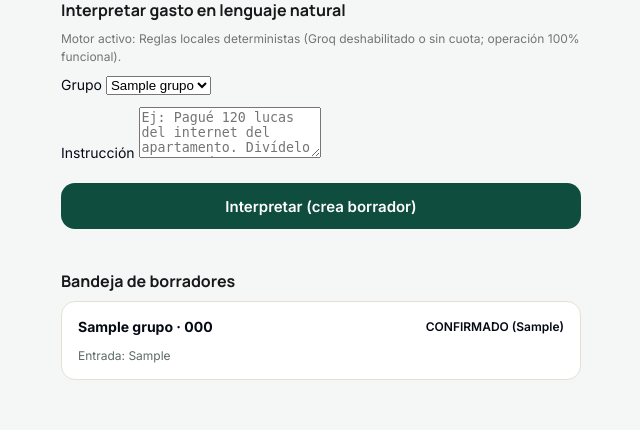
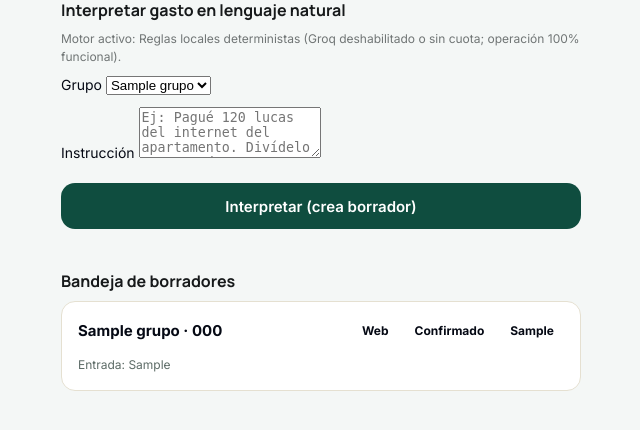
Before and after one commit to Viasuss/gestor-gastos-compartidos, a Spring Boot app: page /bandeja in a window 1280 px wide. Shown: the part 255-685 px from the top of the page, without its empty margins (319-959 px from the left). Run offline with Spring Boot 4, Linux system fonts and the light colour scheme; a user stored in the database is signed in; tables that the repository leaves empty hold one stand-in row (values such as "Sample post"); some of the project's set-up classes (security, data sources, template engines, error pages and the like) are left out, and stand-ins take their place.

Commit message:
style(B6.3): refinar bandeja inteligente con etiquetas legibles y canal de origen

```diff
--- a/src/main/resources/templates/bandeja.html
+++ b/src/main/resources/templates/bandeja.html
@@ -66,10 +66,18 @@
                 No tienes borradores registrados todavía.
             </div>
 
-            <div th:each="b : ${borradores}" class="expense-card" style="margin-bottom: 14px; display: flex; flex-direction: column; gap: 10px;">
-                <div style="display: flex; justify-content: space-between; align-items: center;">
-                    <strong th:text="${b.grupo.name + ' · ' + b.concepto}">Grupo · Concepto</strong>
-                    <span style="font-size: 12px; font-weight: 600;" th:text="${b.estado + ' (' + b.proveedorUtilizado + ')'}">ESTADO</span>
+            <div th:each="b : ${borradores}" class="expense-card" style="margin-bottom: 14px; display: flex; flex-direction: column; gap: 12px; padding: 16px;">
+                <div style="display: flex; justify-content: space-between; align-items: center; gap: 8px; flex-wrap: wrap;">
+                    <strong style="font-size: 15px;" th:text="${b.grupo.name + ' · ' + b.concepto}">Grupo · Concepto</strong>
+                    <div style="display: flex; gap: 6px; align-items: center; flex-wrap: wrap;">
+                        <span class="nexus-badge nexus-badge-neutral"
+                              th:text="${b.origen == 'TELEGRAM' ? 'Telegram' : 'Web'}">Web</span>
+                        <span class="nexus-badge"
+                              th:classappend="${b.estado.name() == 'CONFIRMADO' ? ' nexus-badge-success' : (b.estado.name() == 'REQUIERE_ACLARACION' ? ' nexus-badge-warning' : ' nexus-badge-neutral')}"
+                              th:text="${b.estado.name() == 'REQUIERE_ACLARACION' ? 'Requiere aclaración' : (b.estado.name() == 'PENDIENTE' ? 'Pendiente' : (b.estado.name() == 'CONFIRMADO' ? 'Confirmado' : (b.estado.name() == 'DESCARTADO' ? 'Descartado' : b.estado.name())))}">Estado</span>
+                        <span class="nexus-badge nexus-badge-neutral"
+                              th:text="${b.proveedorUtilizado == 'LOCAL_RULES' ? 'Interpretación local' : (b.proveedorUtilizado == 'GROQ' ? 'Interpretación con IA' : b.proveedorUtilizado)}">Motor</span>
+                    </div>
                 </div>
 
                 <p style="font-size: 12px; color: #5C6B66; margin: 0;" th:if="${b.mensajeOriginal}" th:text="${'Entrada: ' + b.mensajeOriginal}"></p>
@@ -78,7 +86,7 @@
                     <form th:action="@{/bandeja/{id}/confirmar(id=${b.id})}" method="post" style="display: flex; flex-direction: column; gap: 10px;">
                         <input type="hidden" name="confirmIdempotencyKey" th:value="${'confirm-' + b.id}">
 
-                        <div style="display: grid; grid-template-columns: 1fr 1fr; gap: 8px;">
+                        <div style="display: grid; grid-template-columns: repeat(auto-fit, minmax(180px, 1fr)); gap: 10px;">
                             <div>
                                 <label class="field-label">Concepto</label>
                                 <input type="text" name="concepto" class="input-field" th:value="${b.concepto}" maxlength="100" required>
@@ -86,12 +94,12 @@
                             <div>
                                 <label class="field-label">Monto (COP)</label>
                                 <input type="text" name="montoCop" class="input-field"
-                                       th:value="${b.montoCop != null ? b.montoCop.toPlainString() : ''}"
+                                       th:value="${b.montoCop != null ? #numbers.formatDecimal(b.montoCop, 1, 0) : ''}"
                                        placeholder="Ej: 120000" required>
                             </div>
                         </div>
 
-                        <div style="display: grid; grid-template-columns: 1fr 1fr; gap: 8px;">
+                        <div style="display: grid; grid-template-columns: repeat(auto-fit, minmax(180px, 1fr)); gap: 10px;">
                             <div>
                                 <label class="field-label">Fecha</label>
                                 <input type="date" name="fecha" class="input-field" th:value="${b.fechaSugerida}" required>
```
